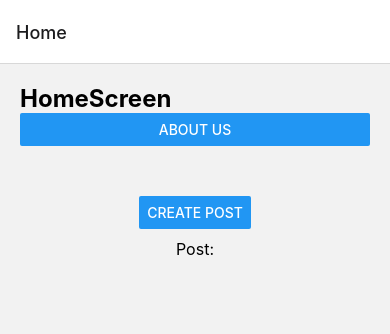
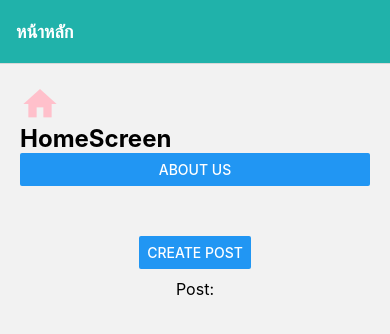
Before and after one commit to MeeMarch/TNI_ReactNative, a React Native app: screen /Home in a window 390 px wide. Shown: the top 334 px of the page. Built offline with nearby package versions, Linux system fonts and the light colour scheme.

Commit message:
Lecture8_StackNavigator

```diff
--- a/App.tsx
+++ b/App.tsx
@@ -1,23 +1,45 @@
-import { View, Text } from 'react-native'
-import React from 'react'
-import HomeScreen from './screens/HomeScreen'
-import AboutScreen from './screens/AboutScreen'
+import { View, Text } from "react-native";
+import React from "react";
+import HomeScreen from "./screens/HomeScreen";
+import AboutScreen from "./screens/AboutScreen";
 
-import {NavigationContainer} from '@react-navigation/native';
-import {createNativeStackNavigator} from '@react-navigation/native-stack';
-import CreatePostScreen from './screens/CreatePostScreen';
+import { NavigationContainer } from "@react-navigation/native";
+import { createNativeStackNavigator } from "@react-navigation/native-stack";
+import CreatePostScreen from "./screens/CreatePostScreen";
 
-const App = ():React.JSX.Element => {
+const App = (): React.JSX.Element => {
   const HomeStack = createNativeStackNavigator();
   return (
     <NavigationContainer>
-      <HomeStack.Navigator initialRouteName='Home'>
-      <HomeStack.Screen name='Home' component={HomeScreen}/>
-      <HomeStack.Screen name='About' component={AboutScreen}/>
-      <HomeStack.Screen name='CreatePost' component={CreatePostScreen}/>
+      <HomeStack.Navigator
+        initialRouteName="Home"
+        screenOptions={{ //Global
+          headerStyle: { backgroundColor: "#20b2aa" },
+          headerTintColor: "white",
+          headerTitleStyle: { fontWeight: "bold" },
+          // headerTitleAlign: "center",
+        }}
+      >
+        <HomeStack.Screen
+          name="Home"
+          component={HomeScreen}
+          options={{ title: "หน้าหลัก" }}
+        />
+        <HomeStack.Screen
+          name="About"
+          component={AboutScreen}
+          /* options={{ title: "เกี่ยวกับเรา",
+            headerStyle:{backgroundColor:"#20b2aa"},
+            headerTintColor:'white',
+            headerTitleStyle:{fontWeight:'bold'},
+            headerTitleAlign:'center'
+           }}
+ */
+        />
+        <HomeStack.Screen name="CreatePost" component={CreatePostScreen} />
       </HomeStack.Navigator>
     </NavigationContainer>
-  )
-}
+  );
+};
 
-export default App
+export default App;
--- a/package.json
+++ b/package.json
@@ -17,11 +17,13 @@
     "react": "18.2.0",
     "react-native": "0.74.3",
     "react-native-safe-area-context": "4.10.5",
-    "react-native-screens": "3.31.1"
+    "react-native-screens": "3.31.1",
+    "react-native-vector-icons": "^10.1.0"
   },
   "devDependencies": {
     "@babel/core": "^7.20.0",
     "@types/react": "~18.2.45",
+    "@types/react-native-vector-icons": "^6.4.18",
     "typescript": "^5.1.3"
   },
   "private": true
--- a/screens/HomeScreen.tsx
+++ b/screens/HomeScreen.tsx
@@ -1,5 +1,6 @@
 import { StyleSheet, View, Text, Button } from "react-native";
 import React from "react";
+import MaterialIcon from "react-native-vector-icons/MaterialCommunityIcons";
 
 const HomeScreen = ({ navigation, route }: any): React.JSX.Element => {
   const gotoAbout = () => {
@@ -11,6 +12,7 @@
 
   return (
     <View style={styles.container}>
+      <MaterialIcon name="home" size={40} color="pink" />
       <Text style={styles.header}>HomeScreen</Text>
       <Button title="About us" onPress={gotoAbout} />
       <View style={styles.postContainer}>
```
Also changed, not shown: 1 other file (tests, documents, lock files or other folders).
